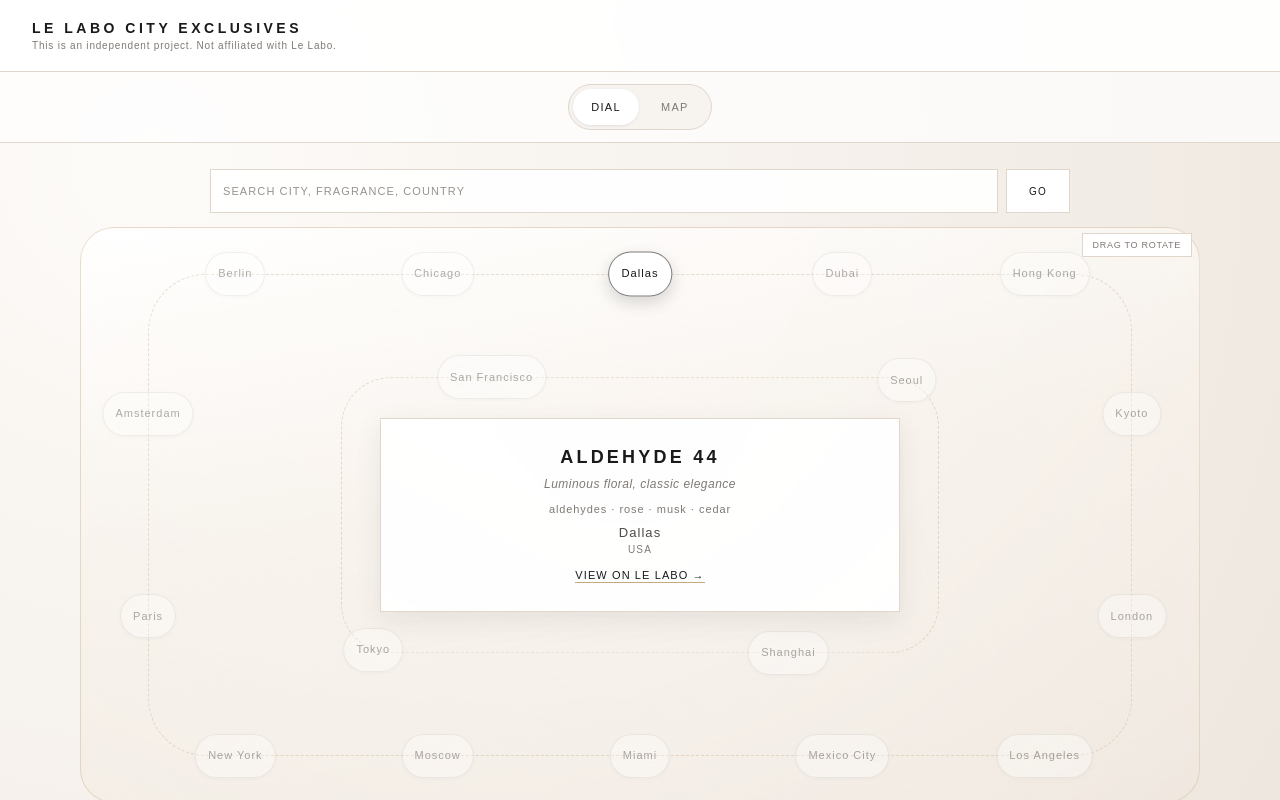
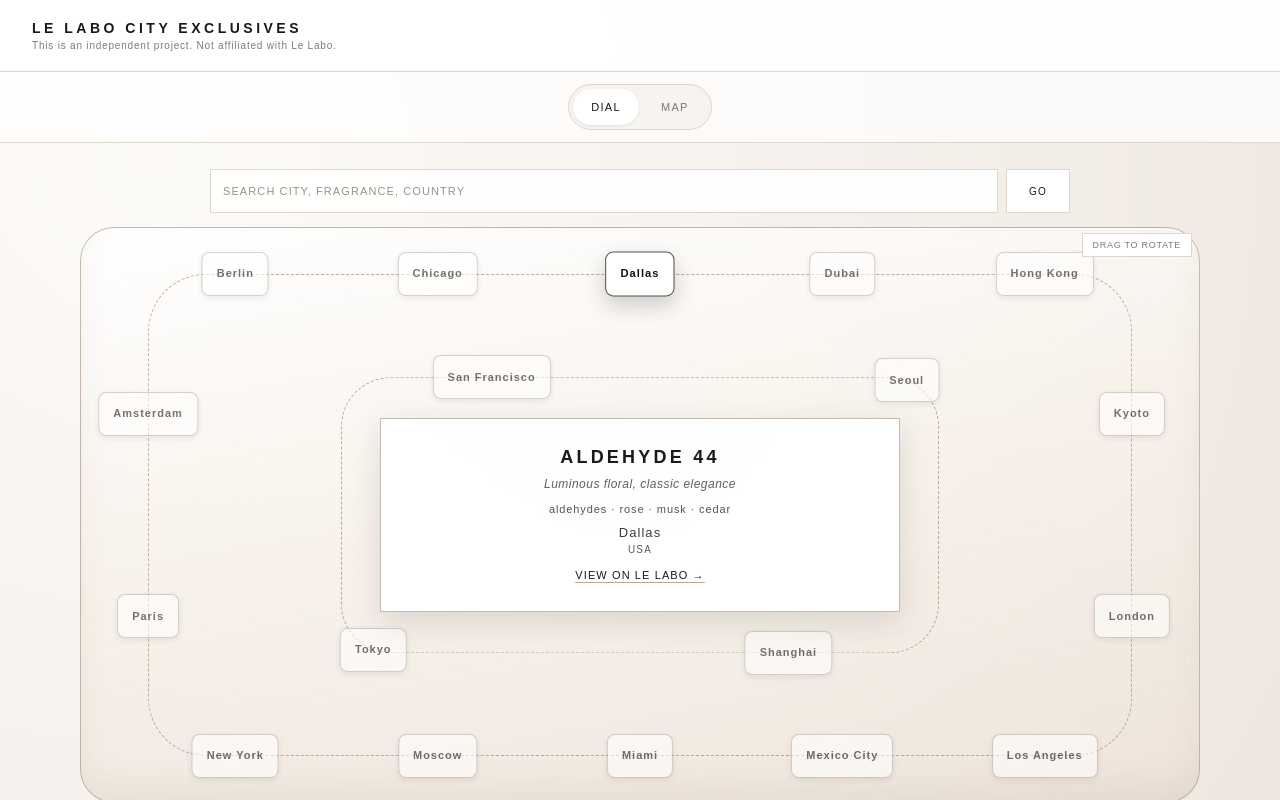
Before and after one commit to yisselda/LeLaboFragrancesMap, a React (Vite) app: page / in a window 1280 px wide. Both pictures are taken after a click on the tab "DIAL". Built offline with nearby package versions, Linux system fonts and the light colour scheme.

Commit message:
style: improve dial contrast while keeping neutral fragrance aesthetic

```diff
--- a/src/index.css
+++ b/src/index.css
@@ -6,6 +6,12 @@
   --color-border: #e0d6cc;
   --color-muted: #7f7974;
   --color-soft: #f9f6f2;
+  --dial-stage-border: rgba(128, 106, 84, 0.44);
+  --dial-guide-border: rgba(128, 106, 84, 0.52);
+  --dial-pill-border: rgba(42, 36, 31, 0.34);
+  --dial-pill-selected-border: rgba(30, 25, 21, 0.74);
+  --dial-pill-shadow: rgba(18, 15, 12, 0.14);
+  --dial-card-border: rgba(132, 116, 99, 0.48);
   --font-family: "Futura PT", "Century Gothic", "AppleGothic", sans-serif;
 }
 
@@ -305,15 +311,17 @@
   position: relative;
   width: 100%;
   height: clamp(460px, 72dvh, 860px);
-  border: 1px solid rgba(196, 168, 130, 0.34);
+  border: 1px solid var(--dial-stage-border);
   border-radius: clamp(20px, 3vw, 34px);
   background: linear-gradient(
       170deg,
-      rgba(255, 255, 255, 0.9) 0%,
-      rgba(247, 241, 234, 0.76) 45%,
-      rgba(239, 231, 222, 0.58) 100%
+      rgba(255, 255, 255, 0.96) 0%,
+      rgba(247, 241, 234, 0.86) 45%,
+      rgba(236, 225, 214, 0.74) 100%
     ),
     radial-gradient(circle at 50% 40%, rgba(255, 255, 255, 0.7), rgba(0, 0, 0, 0));
+  box-shadow: inset 0 1px 0 rgba(255, 255, 255, 0.75),
+    inset 0 -18px 30px rgba(120, 103, 87, 0.08);
   touch-action: none;
   user-select: none;
 }
@@ -326,7 +334,7 @@
   position: absolute;
   top: 50%;
   left: 50%;
-  border: 1px dashed rgba(196, 168, 130, 0.38);
+  border: 1px dashed var(--dial-guide-border);
   transform: translate(-50%, -50%);
   pointer-events: none;
 }
@@ -349,13 +357,13 @@
   min-height: 44px;
   min-width: 44px;
   max-width: clamp(118px, 14vw, 180px);
-  padding: 9px 12px;
-  border: 1px solid rgba(26, 26, 26, 0.18);
-  border-radius: 999px;
-  background: rgba(255, 255, 255, 0.94);
-  color: var(--color-text);
+  padding: 9px 14px;
+  border: 1px solid var(--dial-pill-border);
+  border-radius: 8px;
+  background: rgba(255, 255, 255, 0.98);
+  color: #171412;
   opacity: 1;
-  box-shadow: 0 1px 4px rgba(15, 15, 15, 0.08);
+  box-shadow: 0 2px 6px var(--dial-pill-shadow);
   cursor: pointer;
   transition: opacity 0.2s ease, transform 0.2s ease, box-shadow 0.2s ease,
     border-color 0.2s ease;
@@ -366,6 +374,7 @@
   text-align: center;
   font-size: clamp(9px, 1.3vw, 11px);
   letter-spacing: 0.09em;
+  font-weight: 600;
   line-height: 1.2;
   white-space: nowrap;
   overflow: hidden;
@@ -373,18 +382,19 @@
 }
 
 .city-pill.selected {
-  border-color: rgba(26, 26, 26, 0.56);
-  box-shadow: 0 6px 16px rgba(20, 20, 20, 0.16);
+  border-color: var(--dial-pill-selected-border);
+  background: #fff;
+  box-shadow: 0 9px 22px rgba(20, 16, 12, 0.2);
   transform: translate(-50%, -50%) scale(1.02);
   z-index: 2;
 }
 
 .city-pill.matched {
-  border-color: rgba(196, 168, 130, 0.8);
+  border-color: rgba(166, 137, 102, 0.86);
 }
 
 .city-pill.dimmed {
-  opacity: 0.35;
+  opacity: 0.58;
 }
 
 .dial-center-wrap {
@@ -397,11 +407,11 @@
 
 .dial-center-card {
   width: min(64%, 520px);
-  background: rgba(255, 255, 255, 0.94);
-  border: 1px solid var(--color-border);
+  background: rgba(255, 255, 255, 0.97);
+  border: 1px solid var(--dial-card-border);
   padding: clamp(18px, 2.6vw, 28px);
   text-align: center;
-  box-shadow: 0 8px 26px rgba(22, 22, 22, 0.08);
+  box-shadow: 0 10px 30px rgba(22, 18, 14, 0.12);
   pointer-events: auto;
 }
 
@@ -417,7 +427,7 @@
   font-size: clamp(10px, 1.4vw, 12px);
   letter-spacing: 0.04em;
   font-style: italic;
-  color: var(--color-muted);
+  color: #65605a;
   margin-bottom: 8px;
   line-height: 1.4;
 }
@@ -425,7 +435,7 @@
 .dial-center-notes {
   font-size: clamp(9px, 1.2vw, 11px);
   letter-spacing: 0.08em;
-  color: var(--color-muted);
+  color: #58524c;
   margin-bottom: 8px;
   line-height: 1.5;
 }
@@ -433,7 +443,7 @@
 .dial-center-city {
   font-size: clamp(11px, 1.6vw, 13px);
   letter-spacing: 0.08em;
-  color: #4f4a45;
+  color: #3f3a35;
   margin-bottom: 4px;
 }
 
@@ -442,7 +452,7 @@
   font-size: 10px;
   letter-spacing: 0.12em;
   text-transform: uppercase;
-  color: var(--color-muted);
+  color: #5f5852;
 }
 
 .dial-center-country {
```
